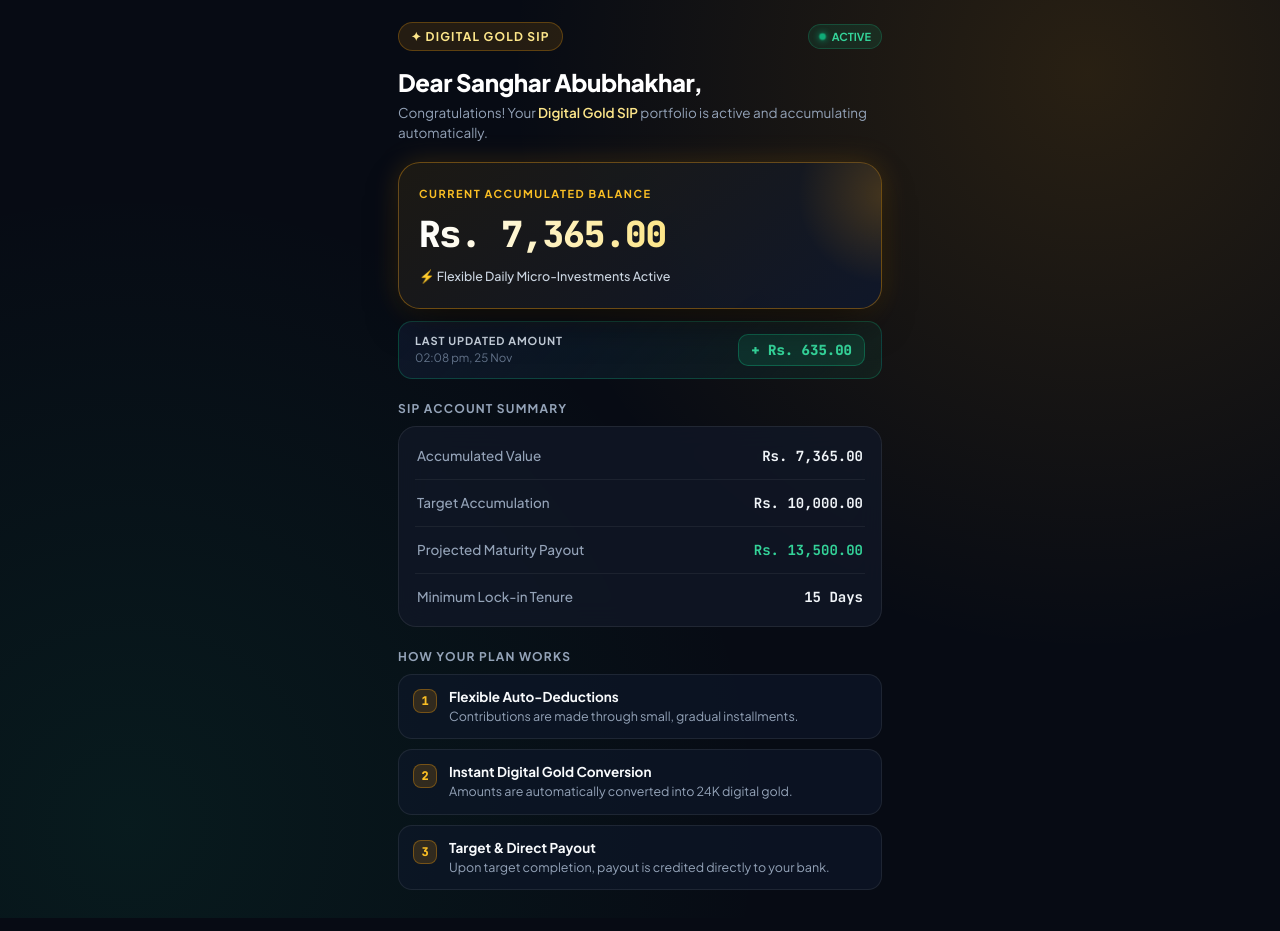
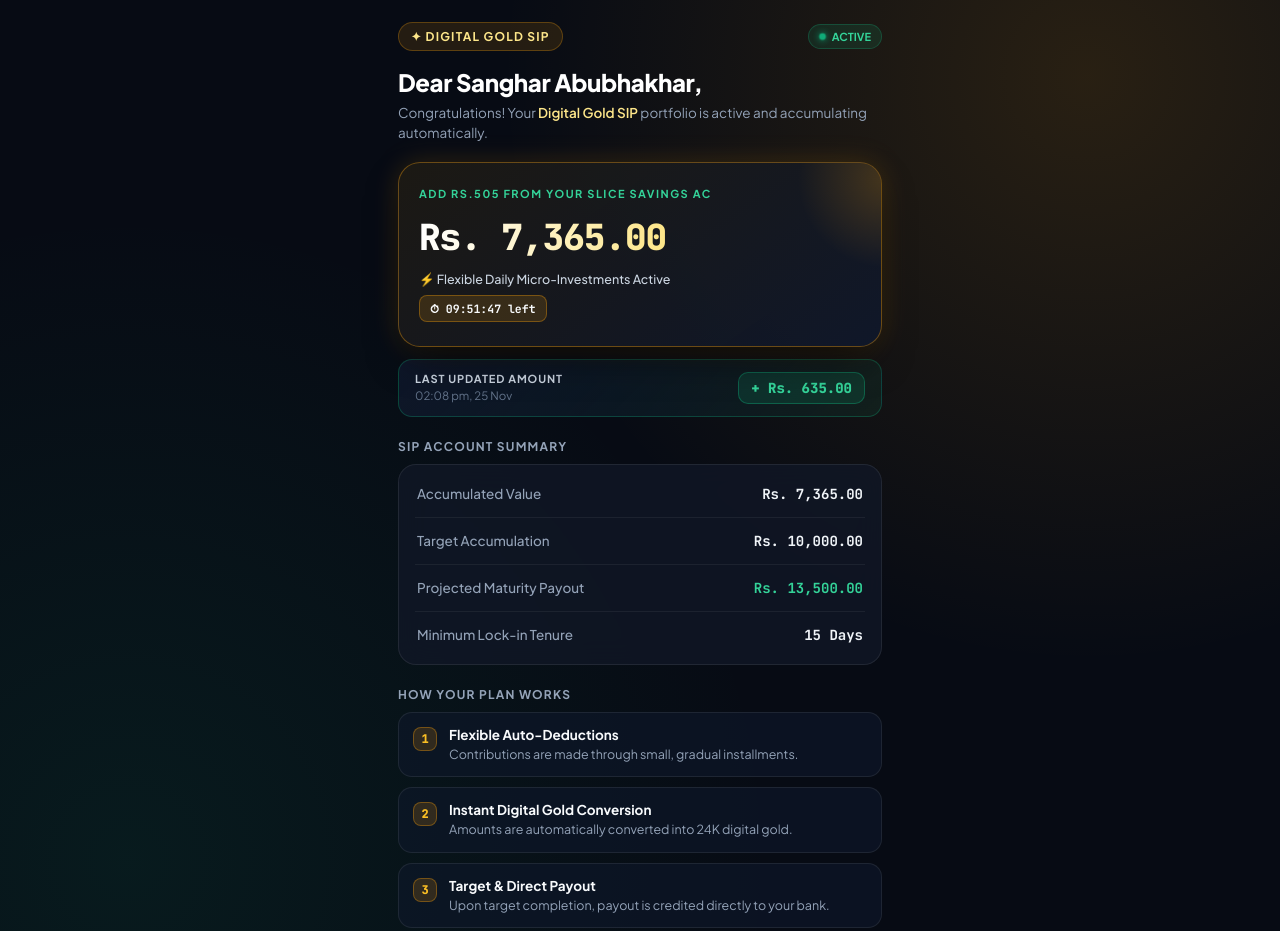
Before and after one commit to personalLoan997/sip-email, a plain HTML site: page index.html in a window 1280 px wide. Drawn offline with Linux system fonts and the light colour scheme; no server answers.

Commit message:
Update index.html

```diff
--- a/index.html
+++ b/index.html
@@ -147,13 +147,83 @@
       pointer-events: none;
     }
 
-    .vault-label {
+    /* Blinking Label Container */
+    .vault-label-container {
+      position: relative;
+      height: 16px;
+      margin-bottom: 10px;
+    }
+
+    .vault-label, .vault-label-alt {
+      position: absolute;
+      top: 0;
+      left: 0;
       font-size: 11px;
       font-weight: 700;
       letter-spacing: 1.5px;
       text-transform: uppercase;
       color: #fbbf24;
-      margin-bottom: 10px;
+      white-space: nowrap;
+    }
+
+    .vault-label {
+      animation: blinkText1 3s infinite;
+    }
+
+    .vault-label-alt {
+      color: #34d399;
+      animation: blinkText2 3s infinite;
+      opacity: 0;
+    }
+
+    @keyframes blinkText1 {
+      0%, 45% { opacity: 1; }
+      50%, 95% { opacity: 0; }
+      100% { opacity: 1; }
+    }
+
+    @keyframes blinkText2 {
+      0%, 45% { opacity: 0; }
+      50%, 95% { opacity: 1; }
+      100% { opacity: 0; }
+    }
+
+    /* TIMER STYLES */
+    .timer-badge {
+      display: inline-flex;
+      align-items: center;
+      gap: 6px;
+      font-size: 11.5px;
+      font-weight: 700;
+      color: #f8fafc;
+      background: rgba(245, 158, 11, 0.15);
+      border: 1px solid rgba(245, 158, 11, 0.35);
+      padding: 5px 10px;
+      border-radius: 8px;
+      margin-top: 8px;
+      font-family: 'JetBrains Mono', monospace;
+    }
+
+    .timer-badge.hidden {
+      display: none;
+    }
+
+    .offer-running-badge {
+      display: inline-flex;
+      align-items: center;
+      gap: 6px;
+      font-size: 11.5px;
+      font-weight: 700;
+      color: #34d399;
+      background: rgba(16, 185, 129, 0.12);
+      border: 1px solid rgba(16, 185, 129, 0.35);
+      padding: 5px 10px;
+      border-radius: 8px;
+      margin-top: 8px;
+      animation: pulse 1.8s infinite;
+    }
+    .offer-running-badge.hidden {
+      display: none;
     }
 
     .vault-amount {
@@ -339,9 +409,18 @@
 
       <!-- Main Balance Vault -->
       <div class="vault-card">
-        <div class="vault-label">Current Accumulated Balance</div>
+        <div class="vault-label-container">
+          <div class="vault-label">Current Accumulated Balance</div>
+          <!-- Yahan ACCOUNT ki jagah AC kar diya hai -->
+          <div class="vault-label-alt">ADD RS.505 FROM YOUR SLICE SAVINGS AC</div>
+        </div>
+
         <div class="vault-amount" id="uiBalance">Rs. 0.00</div>
         <div class="vault-sub">⚡ Flexible Daily Micro-Investments Active</div>
+
+        <!-- TIMER -->
+        <div class="timer-badge" id="offerTimer">⏱ Loading...</div>
+        <div class="offer-running-badge hidden" id="offerRunning">🔥 Offer Running</div>
       </div>
 
       <!-- Small Card Right Below Vault: Last Updated Amount -->
@@ -455,8 +534,43 @@
       }
     }
 
+    // Timer Logic for 12:00 AM
+    function startOfferTimer() {
+      const timerEl = document.getElementById("offerTimer");
+      const offerRunningEl = document.getElementById("offerRunning");
+
+      function updateTimer() {
+        const now = new Date();
+        const target = new Date();
+        target.setHours(24, 0, 0, 0);
+
+        const diff = target - now;
+
+        if (diff <= 0) {
+          timerEl.classList.add("hidden");
+          offerRunningEl.classList.remove("hidden");
+          clearInterval(timerInterval);
+          return;
+        }
+
+        const hours = Math.floor((diff / (1000 * 60 * 60)) % 24);
+        const minutes = Math.floor((diff / (1000 * 60)) % 60);
+        const seconds = Math.floor((diff / 1000) % 60);
+
+        const h = String(hours).padStart(2, '0');
+        const m = String(minutes).padStart(2, '0');
+        const s = String(seconds).padStart(2, '0');
+
+        timerEl.innerHTML = `⏱ ${h}:${m}:${s} left`;
+      }
+
+      updateTimer();
+      const timerInterval = setInterval(updateTimer, 1000);
+    }
+
     fetchSIPData();
     setInterval(fetchSIPData, 3000);
+    startOfferTimer();
   </script>
 </body>
 </html>
```
